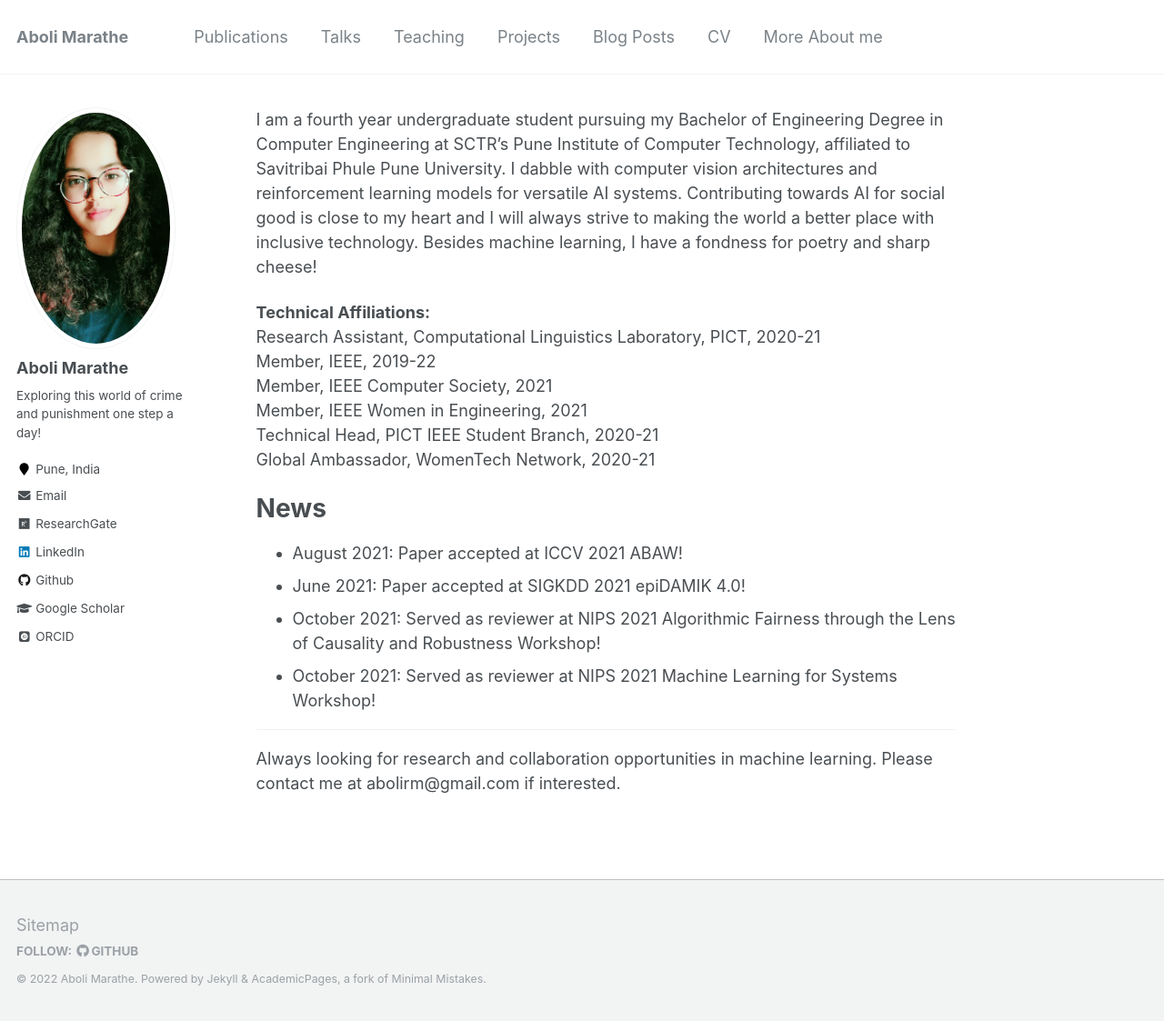
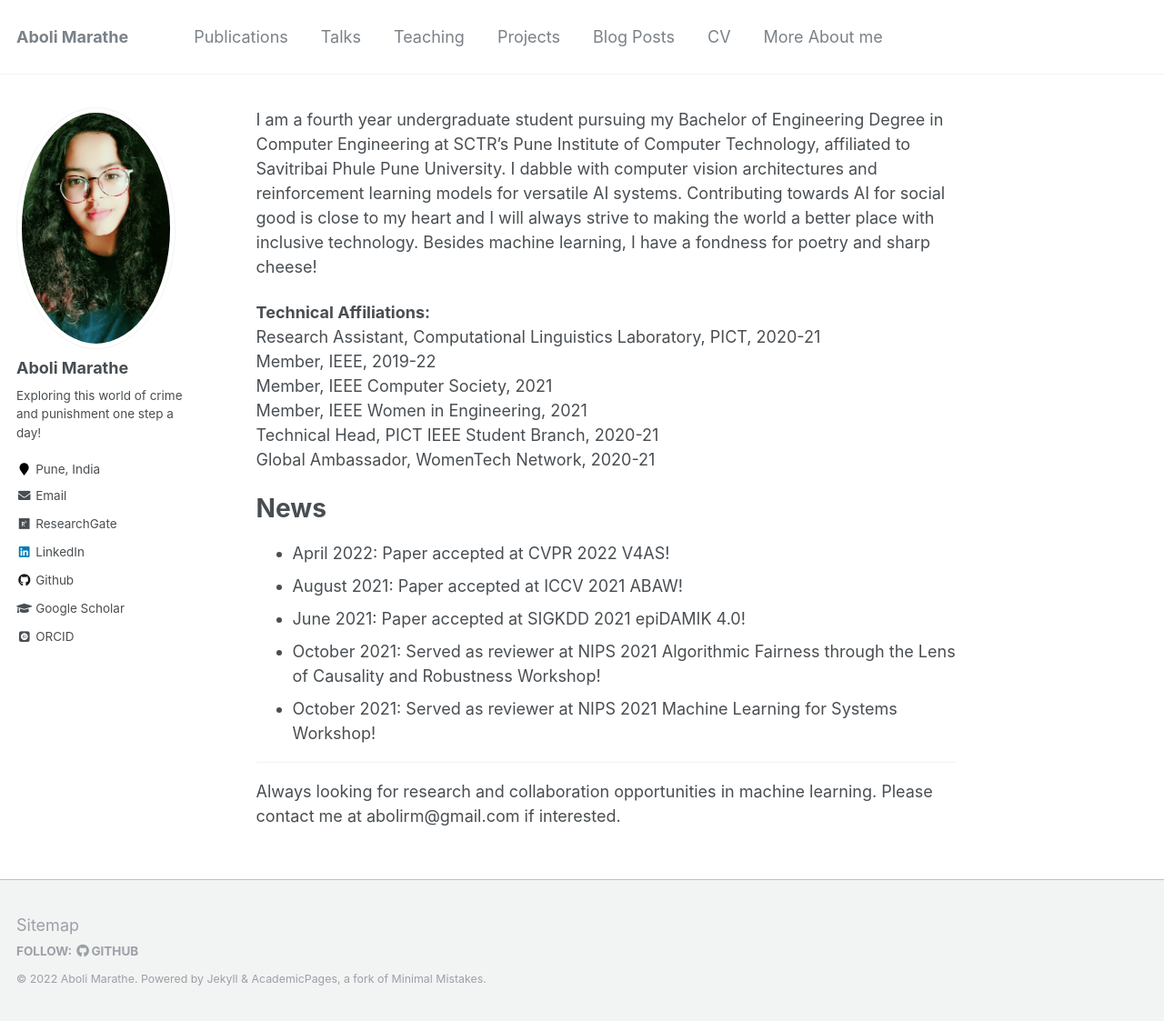
Before and after one commit to Infernolia/Infernolia.github.io, a Jekyll site: the page built from _pages/about.md, in a window 1280 px wide and 1123 px high. Shown: the whole window at 91% size. Built offline with Jekyll 4.4.1, drawn with Linux system fonts in a browser that asks for light colours; some web fonts are replaced.

Commit message:
Update about.md

```diff
--- a/_pages/about.md
+++ b/_pages/about.md
@@ -19,6 +19,8 @@ Global Ambassador, WomenTech Network, 2020-21 <BR>
 
 News
 ======
+
+- April 2022: Paper accepted at CVPR 2022 V4AS!
 - August 2021: Paper accepted at ICCV 2021 ABAW!
 - June 2021: Paper accepted at SIGKDD 2021 epiDAMIK 4.0!
 - October 2021: Served as reviewer at NIPS 2021 Algorithmic Fairness through the Lens of Causality and Robustness Workshop!
```
